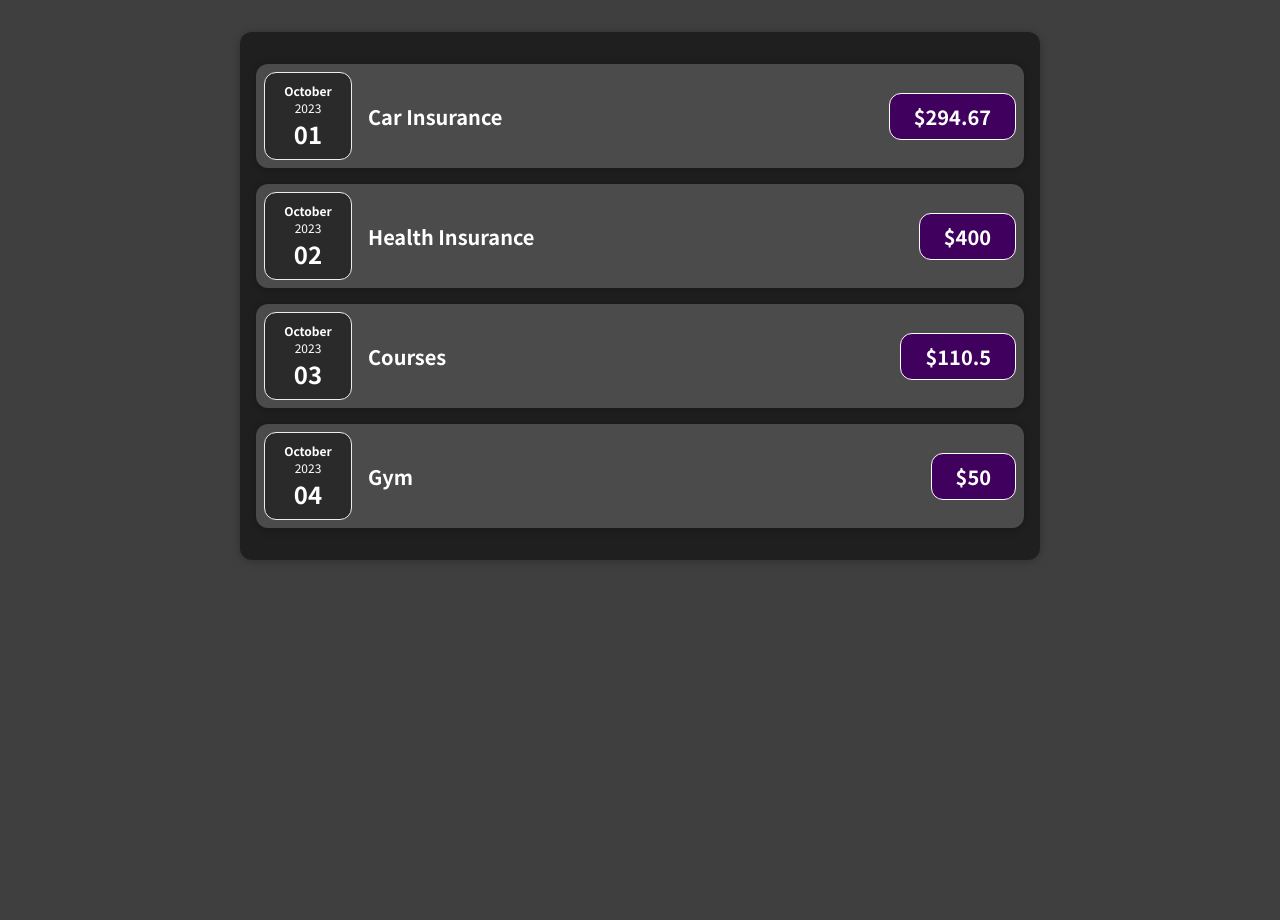
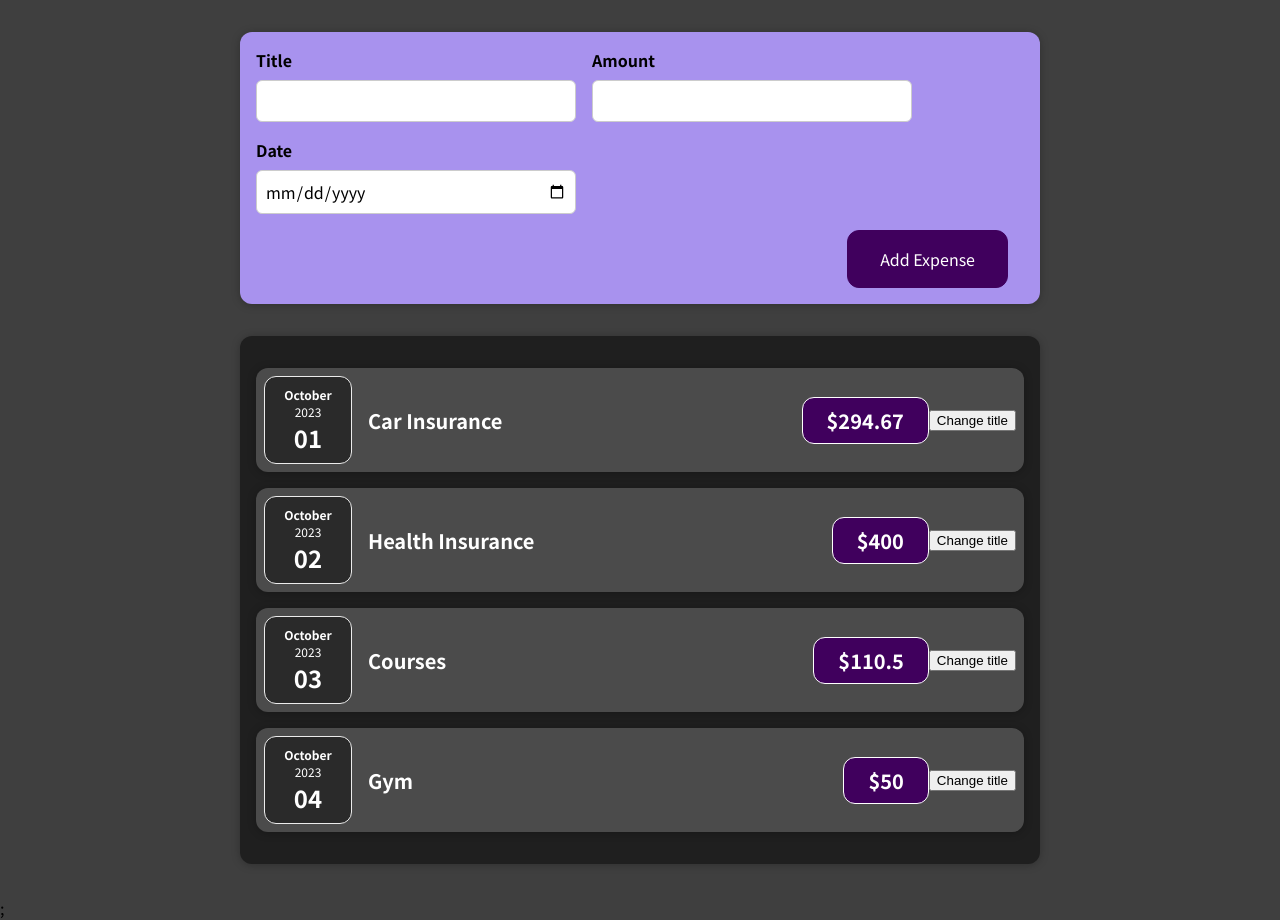
Before and after one commit to Edilbek/react_expense_tracker, a React (Create React App) app: page / in a window 1280 px wide. Before the commit the page ends 800 px from the top, so only its background shows below. Built offline with nearby package versions, Linux system fonts and the light colour scheme.

Commit message:
add expense form

```diff
--- a/src/App.js
+++ b/src/App.js
@@ -1,4 +1,7 @@
+import React from "react";
+
 import Expenses from "./components/Expenses/Expenses";
+import NewExpense from "./components/NewExpense/NewExpense";
 
 const App = () => {
   const expenses = [
@@ -8,7 +11,12 @@
     { title: "Gym", amount: 50, date: new Date(2022, 21, 4) },
   ];
 
-  return <Expenses expenses={expenses}/>;
+  return (
+    <div>
+      <NewExpense />
+      <Expenses expenses={expenses} />;
+    </div>
+  );
 }
 
 export default App;
--- a/src/components/Expenses/ExpenseItem.js
+++ b/src/components/Expenses/ExpenseItem.js
@@ -1,15 +1,24 @@
+import React, { useState } from "react";
+
 import ExpenseDate from "./ExpenseDate";
 import Card from "../UI/Card";
 import "./ExpenseItem.css"
 
 const ExpenseItem = ({expense}) => {
+  const [title, setTitle] = useState(expense.title);
+
+  const clickHandler = () => {
+    setTitle('Updated!');
+  };
+
   return (
     <Card className="expense-item">
       <ExpenseDate date={expense.date} />
       <div className="expense-item__description">
-        <h2>{expense.title}</h2>
+        <h2>{title}</h2>
         <div className="expense-item__price">${expense.amount}</div>
       </div>
+       <button onClick={clickHandler}>Change title</button>
     </Card>
   );
 };
--- /dev/null
+++ b/src/components/NewExpense/ExpenseForm.css
@@ -0,0 +1,26 @@
+.new-expense__controls {
+  display: flex;
+  flex-wrap: wrap;
+  gap: 1rem;
+  margin-bottom: 1rem;
+  text-align: left;
+}
+
+.new-expense__control label {
+  font-weight: bold;
+  margin-bottom: 0.5rem;
+  display: block;
+}
+
+.new-expense__control input {
+  font: inherit;
+  padding: 0.5rem;
+  border-radius: 6px;
+  border: 1px solid #ccc;
+  width: 20rem;
+  max-width: 100%;
+}
+
+.new-expense__actions {
+  text-align: right;
+}
--- /dev/null
+++ b/src/components/NewExpense/ExpenseForm.js
@@ -0,0 +1,32 @@
+import React from "react";
+
+import './ExpenseForm.css'
+
+const ExpenseForm = () => {
+  return (
+    <form>
+      <div className="new-expense__controls">
+        <div className="new-expense__control">
+          <label>Title</label>
+          <input type="text" />
+        </div>
+
+        <div className="new-expense__control">
+          <label>Amount</label>
+          <input type="number" min="0.01" step="0.01" />
+        </div>
+
+        <div className="new-expense__control">
+          <label>Date</label>
+          <input type="date" min="2019-01-01" max="2022-12-31"/>
+        </div>
+      </div>
+
+      <div className="new-expense__actions">
+        <button type="submit">Add Expense</button>
+      </div>
+    </form>
+  );
+};
+
+export default ExpenseForm;
--- /dev/null
+++ b/src/components/NewExpense/NewExpense.css
@@ -0,0 +1,38 @@
+.new-expense {
+  background-color: #a892ee;
+  padding: 1rem;
+  margin: 2rem auto;
+  width: 50rem;
+  max-width: 95%;
+  border-radius: 12px;
+  text-align: center;
+  box-shadow: 0 1px 8px rgba(0, 0, 0, 0.25);
+}
+
+.new-expense button {
+  font: inherit;
+  cursor: pointer;
+  padding: 1rem 2rem;
+  border: 1px solid #40005d;
+  background-color: #40005d;
+  color: white;
+  border-radius: 12px;
+  margin-right: 1rem;
+}
+
+.new-expense button:hover,
+.new-expense button:active {
+  background-color: #510674;
+  border-color: #510674;
+}
+
+.new-expense button.alternative {
+  color: #220131;
+  border-color: transparent;
+  background-color: transparent;
+}
+
+.new-expense button.alternative:hover,
+.new-expense button.alternative:active {
+  background-color: #ddb3f8;
+}
--- /dev/null
+++ b/src/components/NewExpense/NewExpense.js
@@ -0,0 +1,12 @@
+import React from "react";
+
+import ExpenseForm from "./ExpenseForm";
+import './NewExpense.css';
+
+const NewExpense = () => {
+  return <div className="new-expense">
+    <ExpenseForm />
+  </div>
+};
+
+export default NewExpense;
```
